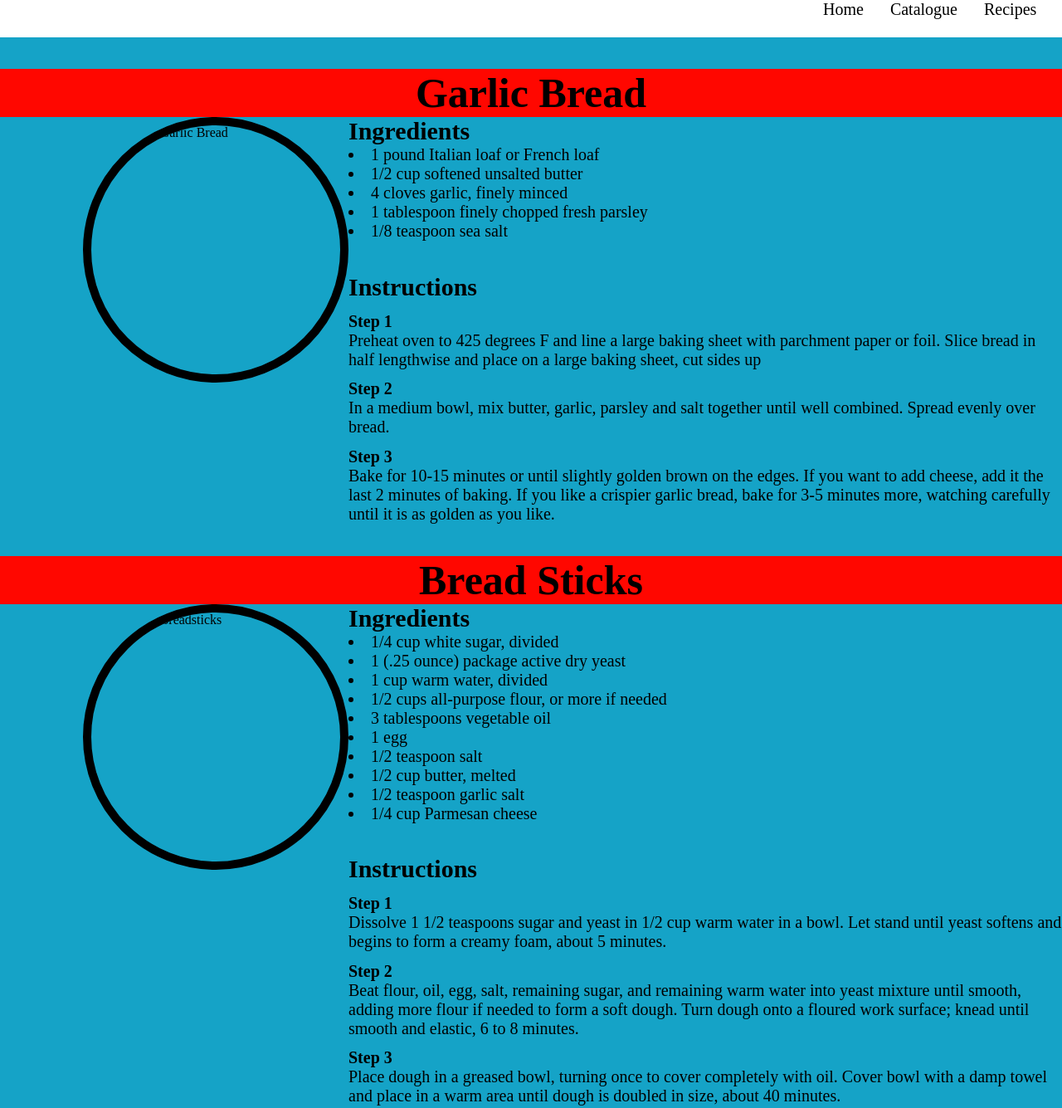
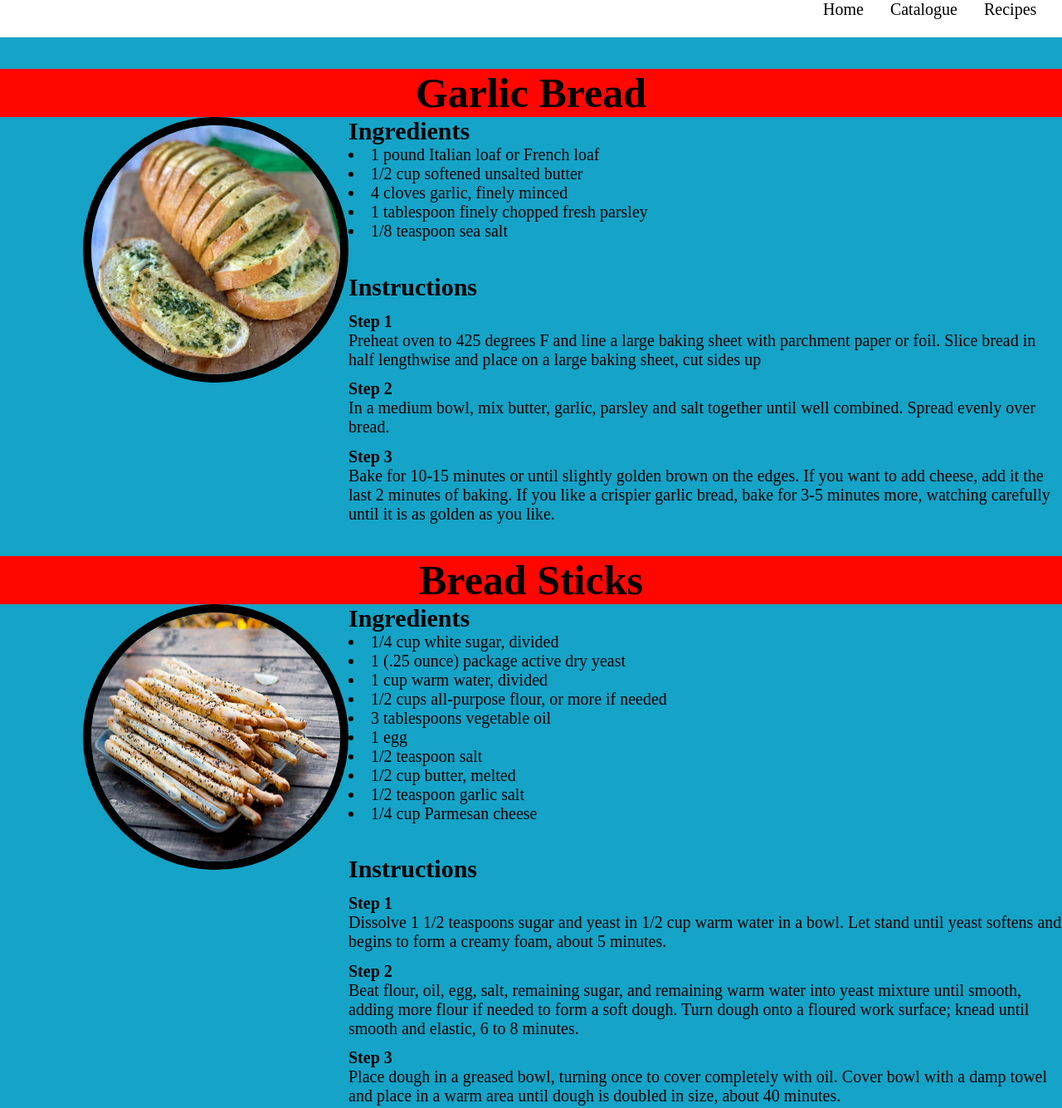
Before and after one commit to E2245373/E2245373.github.io, a plain HTML site: page recipes.html in a window 1280 px wide. Shown: the top 1335 px of the page at 83% size. Drawn offline with Linux system fonts and the light colour scheme; files whose address does not match are found by name.

Commit message:
Update recipes.html 2

```diff
--- a/recipes.html
+++ b/recipes.html
@@ -29,7 +29,7 @@
 	<main>
 	<section>
 		<h2 align="center" style="background-color:#FF0700"> Garlic Bread</h2>
-		<img src="GarlicBread.jpeg" style="margin-left:100px; float:left" alt="Picture of Garlic Bread">
+		<img src="Images/GarlicBread.jpeg" style="margin-left:100px; float:left" alt="Picture of Garlic Bread">
 		<ul style="font-size: 30px; margin-left:420px"><b>Ingredients</b></ul>
 			<li style="font-size: 20px; margin-left:420px">1 pound Italian loaf or French loaf</li>
 			<li style="font-size: 20px; margin-left:420px">1/2 cup softened unsalted butter</li>
@@ -49,7 +49,7 @@
 	</section>
 	<section>
 		<h2 align="center" style="background-color:#FF0700"> Bread Sticks</h2>
-		<img src="grissini-bread-sticks.jpeg" style="margin-left:100px; float:left" alt="Picture of Breadsticks">
+		<img src="/Images/grissini-bread-sticks.jpeg" style="margin-left:100px; float:left" alt="Picture of Breadsticks">
 		<ul style="font-size: 30px; margin-left:420px"><b>Ingredients</b></ul>
 			<li style="font-size: 20px; margin-left:420px">1/4 cup white sugar, divided</li>
 			<li style="font-size: 20px; margin-left:420px">1 (.25 ounce) package active dry yeast</li>
```
